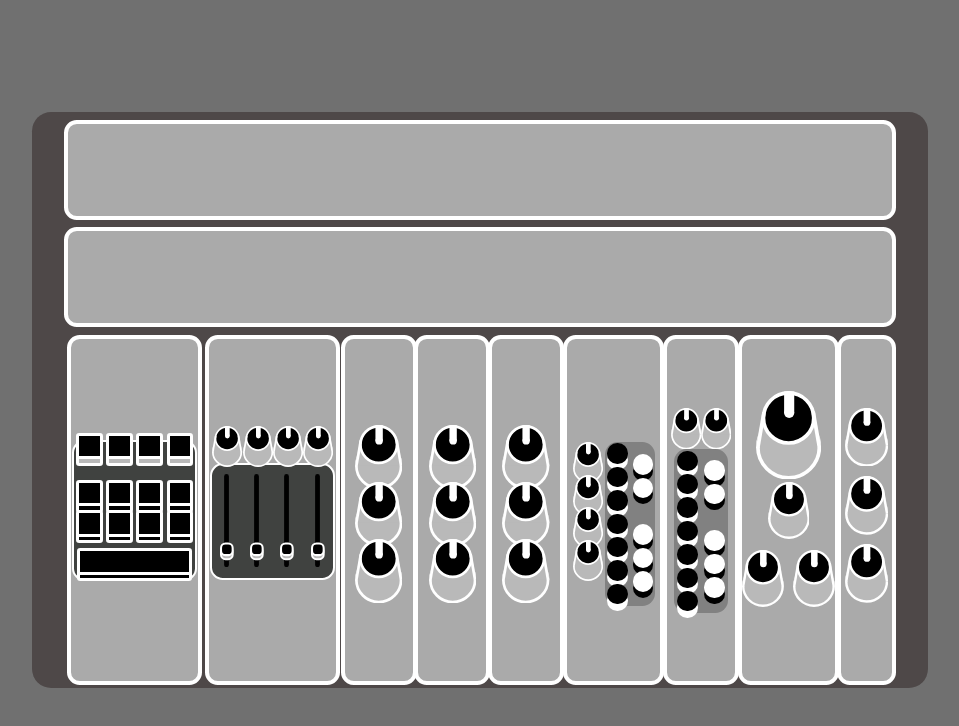
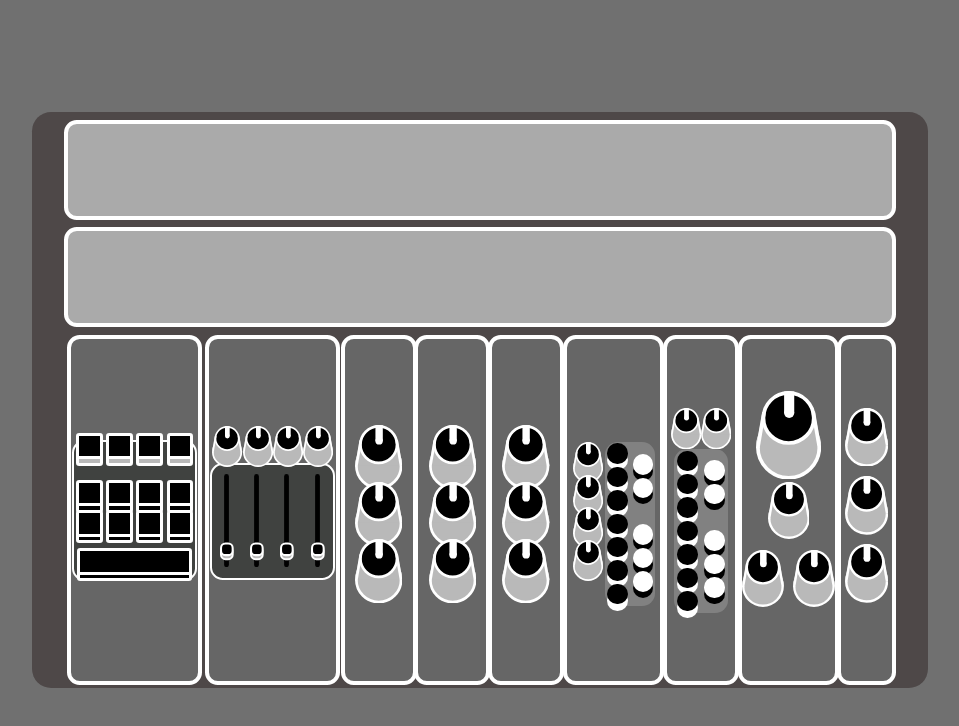
Before and after one commit to Therealajahn/MylarMini, a React (Create React App) app: page / in a window 1280 px wide. Shown: the top 726 px of the page, without its empty margins (160-1119 px from the left). Built offline with nearby package versions, Linux system fonts and the light colour scheme.

Commit message:
made some minor color and prop tweaks

```diff
--- a/src/View/MiniModular/MiniModular.js
+++ b/src/View/MiniModular/MiniModular.js
@@ -60,10 +60,12 @@ export default function MiniModular() {
                 dataTestId='top-plate'
                 gridArea='top'
                 alignSelf='center'
+                backgroundColor="#aaaaaa"
             />
             <Plate
                 dataTestId='mid-plate'
                 gridArea='mid'
+                backgroundColor="#aaaaaa"
             />
             <div data-testid='main-plate'
                 style={mainPlateWrapper}>
--- a/src/View/Plate/Plate.js
+++ b/src/View/Plate/Plate.js
@@ -4,7 +4,7 @@ import Fader from '../Fader/Fader.js';
 import Keys from '../Keys/Keys.js';
 import RepeatElement from '../../Utilities/RepeatElement/RepeatElement.js';
 
-export default function Plate({gridArea,plateColor,width,height,alignSelf,marginTop,dataTestId,type}) {
+export default function Plate({gridArea,backgroundColor,width,height,alignSelf,marginTop,dataTestId,type}) {
     function getModule(){
         switch(type){
             case 'rhythm':
@@ -316,7 +316,7 @@ export default function Plate({gridArea,plateColor,width,height,alignSelf,margin
             justifySelf: 'center',
             gridArea: gridArea,
             marginTop: marginTop,
-            backgroundColor: `${plateColor ? plateColor : '#aaaaaa'}`,
+            backgroundColor: `${backgroundColor ? backgroundColor : '#666666'}`,
             borderRadius: '1vw',
             border: 'solid .38vw white',
         }}
```
Also changed, not shown: 1 other file (tests, documents, lock files or other folders).
